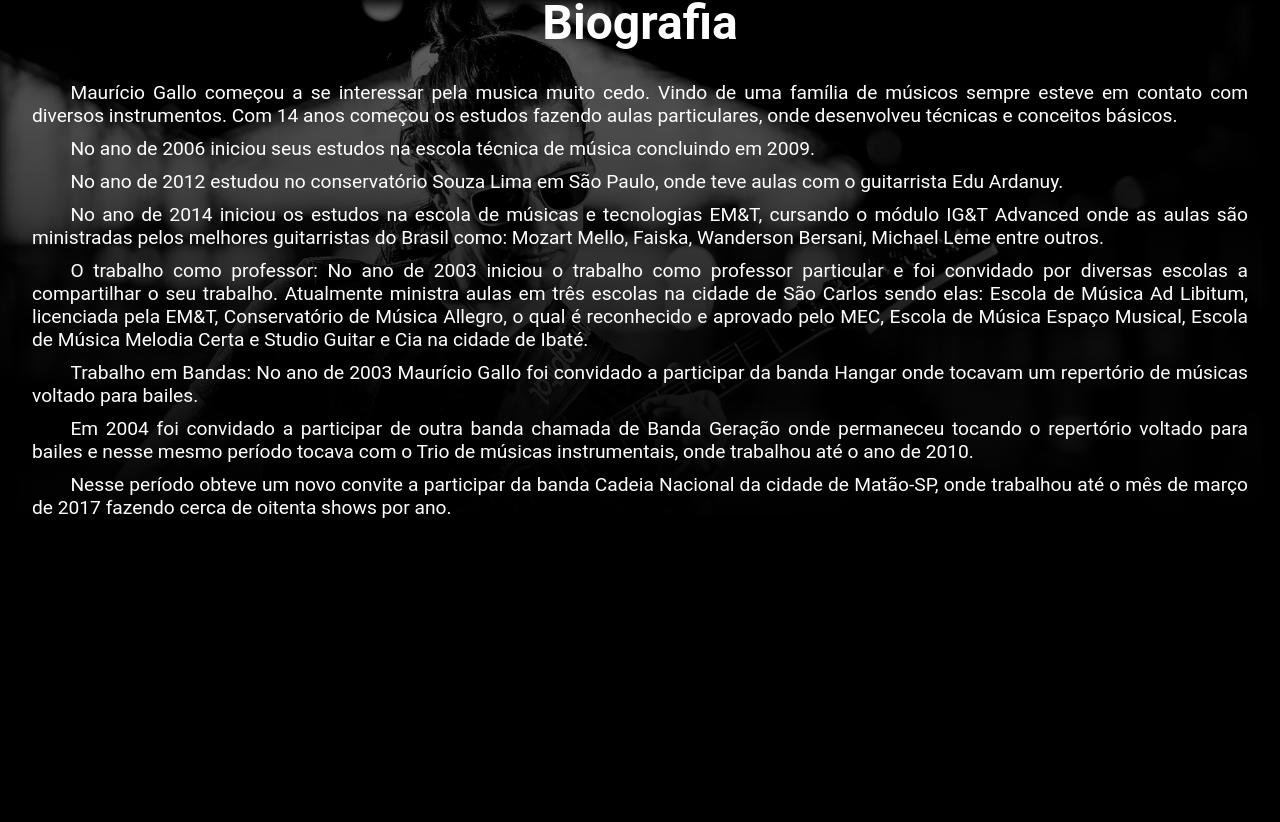
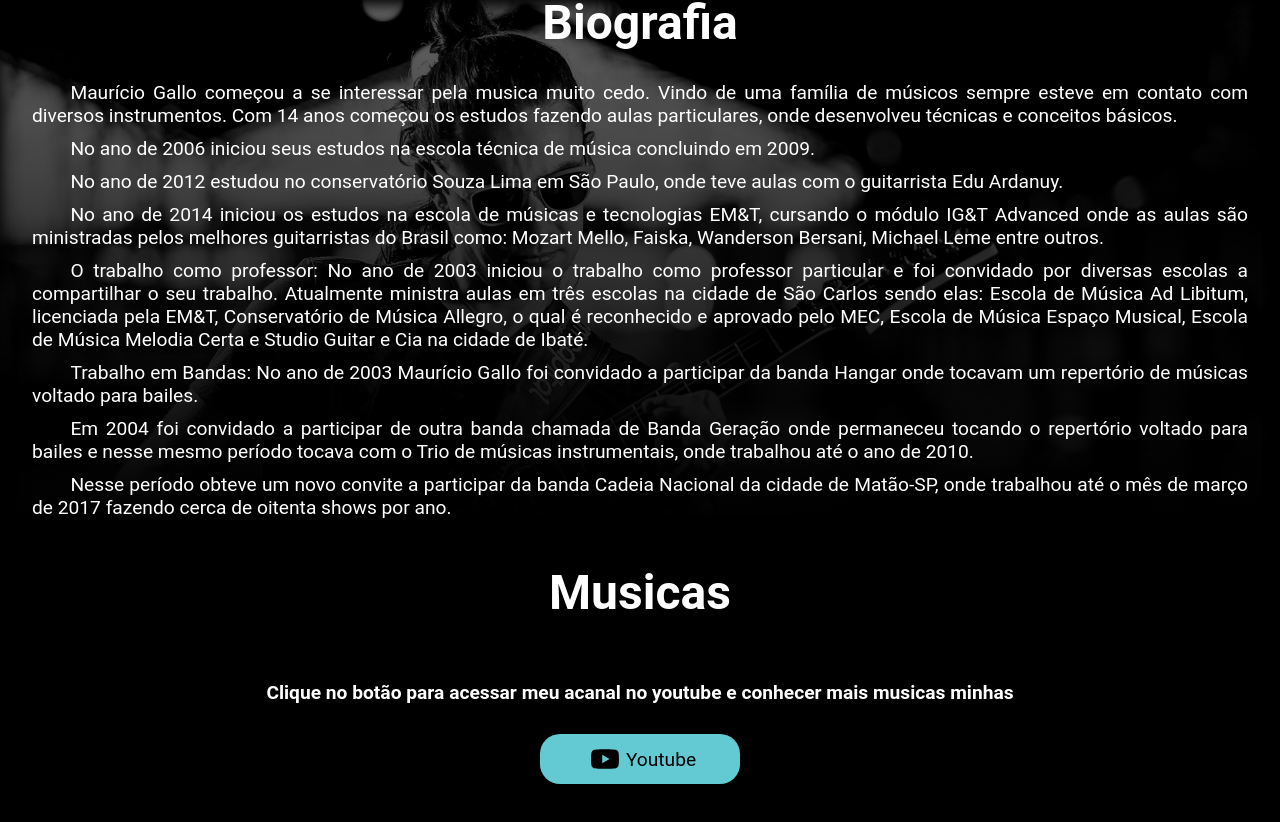
Before and after one commit to cirineurodrigues/mauricio-gallo-react, a React (Create React App) app: page / in a window 1280 px wide. Shown: the part 1519-2341 px from the top of the page. Before the commit the page ends 2083 px from the top, so only its background shows below. Built offline with nearby package versions, Linux system fonts and the light colour scheme.

Commit message:
Adiciona componente Musicas

```diff
--- a/src/App.js
+++ b/src/App.js
@@ -5,6 +5,7 @@ import Banner from "./components/Banner";
 import BrandsCarousel from "./components/BrandsCarousel";
 import Aulas from "./components/Aulas";
 import Bio from "./components/Bio";
+import Musicas from "./components/Musicas";
 
 function App() {
   return (
@@ -18,6 +19,7 @@ function App() {
       <BrandsCarousel />
       <Aulas />
       <Bio />
+      <Musicas />
     </>
   );
 }
--- /dev/null
+++ b/src/components/Musicas/index.jsx
@@ -0,0 +1,25 @@
+import { AiFillYoutube } from "react-icons/ai";
+import { StyledMusicas } from "./styles";
+
+import YoutubeVideo from "../YoutubeVideo";
+
+const Musicas = () => {
+  return (
+    <StyledMusicas>
+      <h1>Musicas</h1>
+      <YoutubeVideo videoId="fCTUrhcxS1c" />
+      <h2>
+        Clique no botão para acessar meu acanal no youtube e conhecer mais
+        musicas minhas
+      </h2>
+      <a
+        href="https://www.youtube.com/channel/UCSBvaqN_wQ4_Vxtg91l9qUA"
+        target="blank"
+      >
+        <AiFillYoutube className="icon" /> Youtube
+      </a>
+    </StyledMusicas>
+  );
+};
+
+export default Musicas;
--- /dev/null
+++ b/src/components/Musicas/styles.js
@@ -0,0 +1,55 @@
+import styled from "styled-components";
+
+export const StyledMusicas = styled.section`
+  width: 90%;
+  display: flex;
+  flex-direction: column;
+  justify-content: center;
+  align-items: center;
+  margin: 0 auto;
+  margin-bottom: 40px;
+  text-align: center;
+  color: #fff;
+
+  h1 {
+    font-size: 3rem;
+    padding-bottom: 30px;
+  }
+
+  h2 {
+    font-size: 1.2rem;
+    padding-top: 30px;
+  }
+
+  a {
+    min-height: 50px;
+    min-width: 200px;
+    display: flex;
+    justify-content: center;
+    align-items: center;
+    margin-top: 30px;
+    border: none;
+    border-radius: 20px;
+    color: #000;
+    font-size: 1.2rem;
+    background-color: #63c9d2;
+    text-decoration: none;
+    cursor: pointer;
+    outline: none;
+  }
+
+  a:hover {
+    transition: 0.5s;
+    color: #fff;
+    background-color: #16656b;
+  }
+
+  .icon {
+    padding: 0 5px;
+    font-size: 2rem;
+  }
+
+  @media screen and (min-width: 768px) {
+    width: 95%;
+  }
+`;
```
